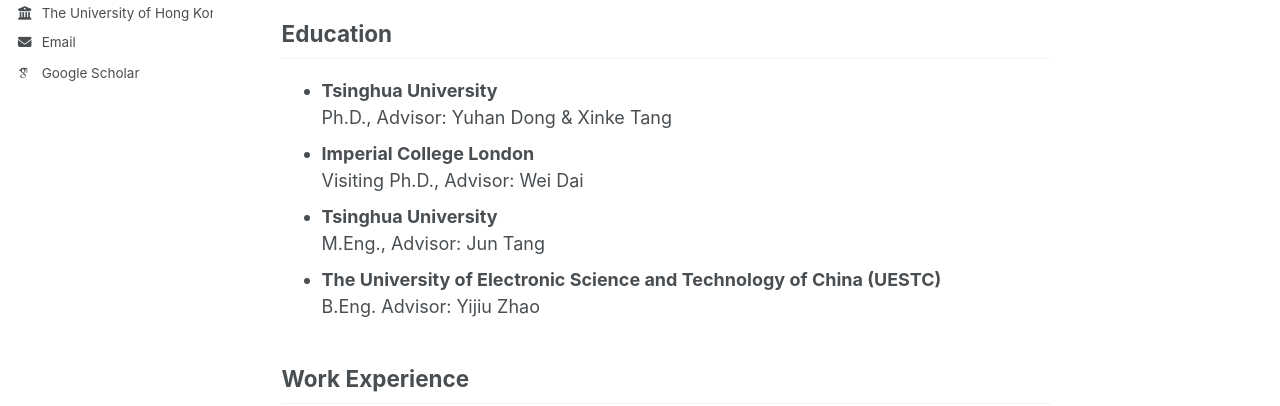
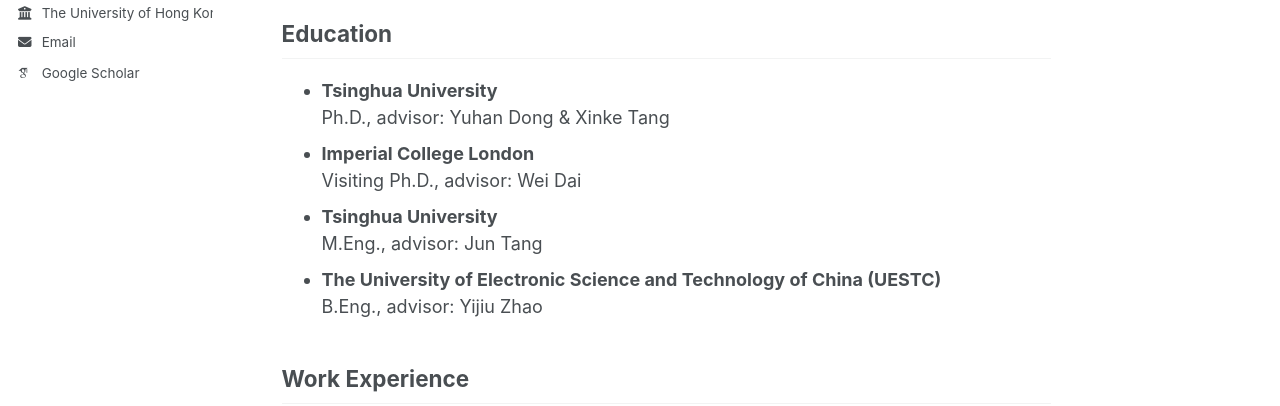
Before and after one commit to ZongyaoZhao/ZongyaoZhao.github.io, a Jekyll site: the page built from _pages/about.md, in a window 1280 px wide and 1367 px high. Shown: the part 381-787 px from the top of the window. Built offline with Jekyll 4.4.1, drawn with Linux system fonts in a browser that asks for light colours; some web fonts are replaced; a script bundle is joined from its source files by our own code; library files that are not in the unit come from our copies.

```diff
--- a/_pages/about.md
+++ b/_pages/about.md
@@ -12,13 +12,13 @@ My research focuses on Integrated Sensing and Communication (ISAC), Signal Proce
 
 ## Education
 - **Tsinghua University**
-  Ph.D., Advisor: Yuhan Dong & Xinke Tang
+  Ph.D., advisor: Yuhan Dong & Xinke Tang
 - **Imperial College London**
-  Visiting Ph.D., Advisor: Wei Dai
+  Visiting Ph.D., advisor: Wei Dai
 - **Tsinghua University**
-  M.Eng., Advisor: Jun Tang
+  M.Eng., advisor: Jun Tang
 - **The University of Electronic Science and Technology of China (UESTC)**
-  B.Eng. Advisor: Yijiu Zhao
+  B.Eng., advisor: Yijiu Zhao
 
 ## Work Experience
 - **The University of Hong Kong**
```
